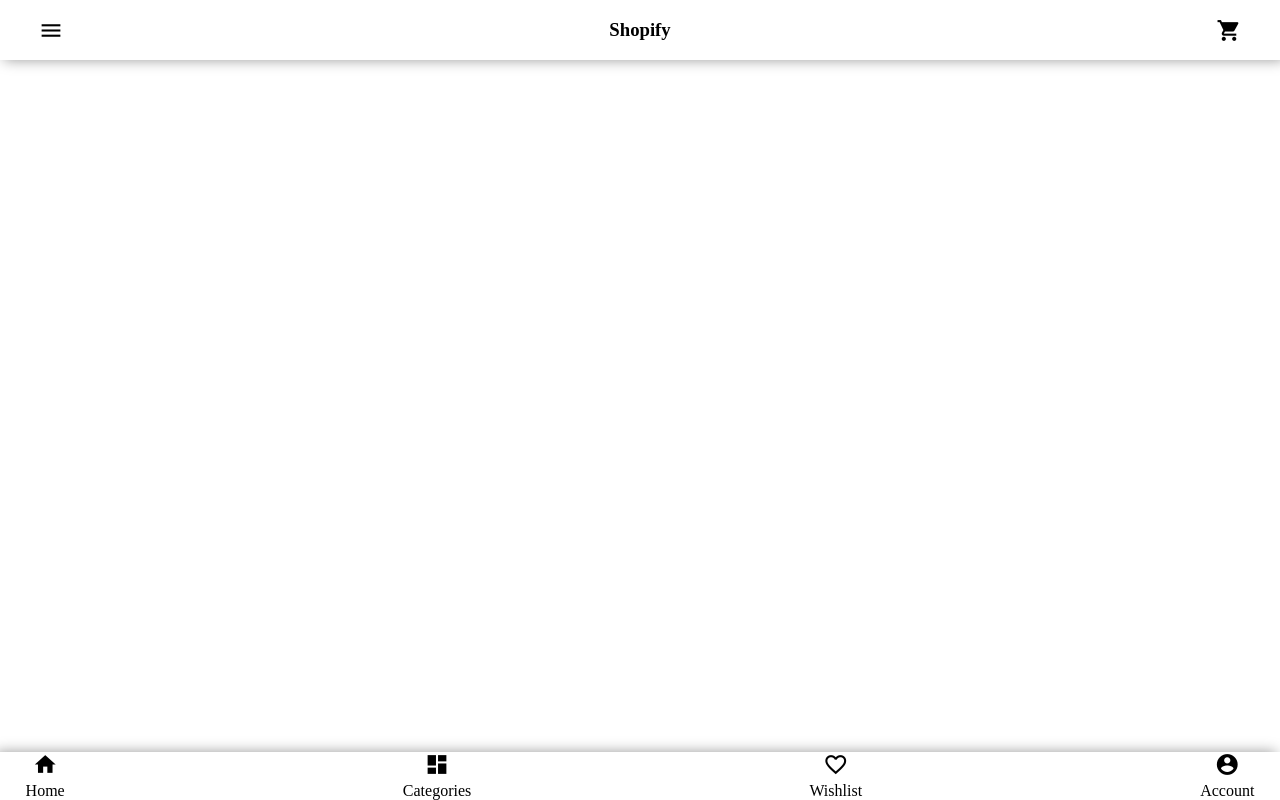
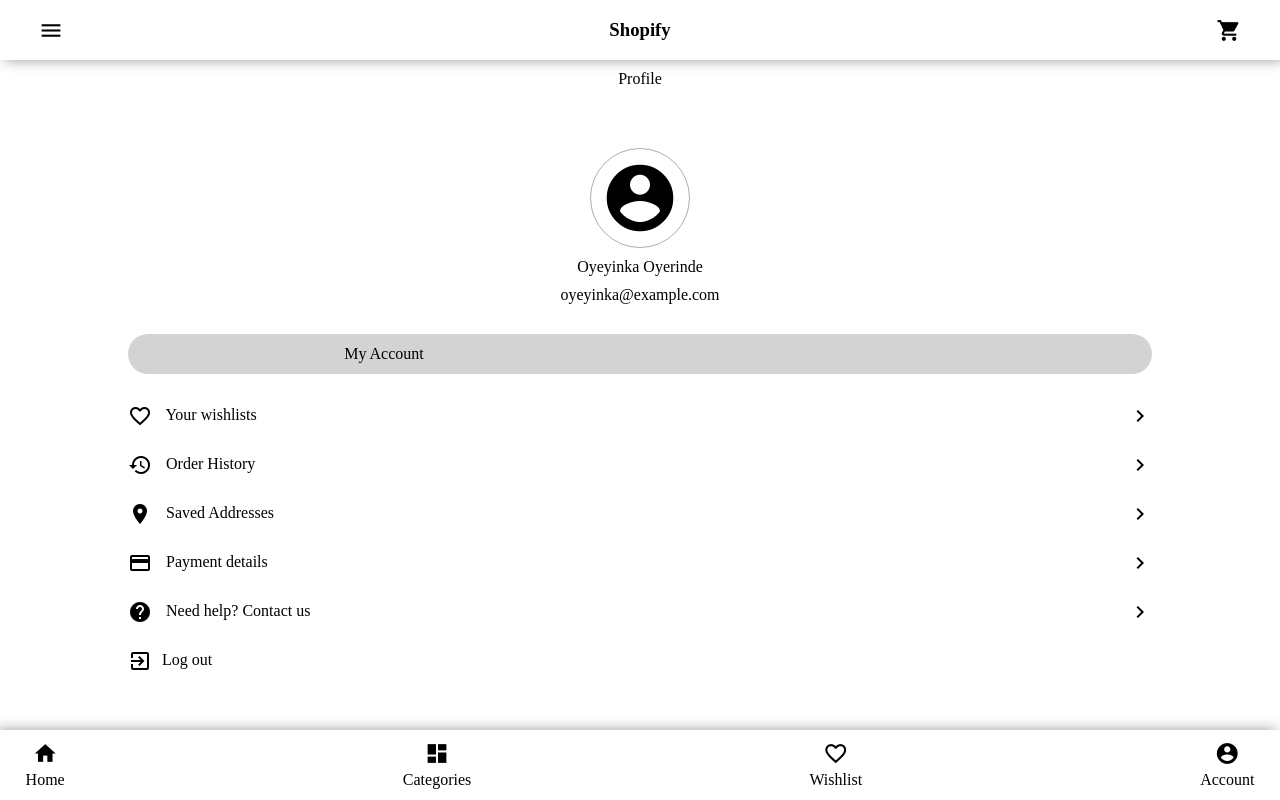
Before and after one commit to saykeed/Portfolio, a Nuxt app: page /Account in a window 1280 px wide. Built offline with nearby package versions, Linux system fonts and the light colour scheme.

Commit message:
worked on the account profile page

```diff
--- a/components/Footer.vue
+++ b/components/Footer.vue
@@ -18,7 +18,7 @@ export default {
                 {text: 'Home', icon: 'home', route: '/'},
                 {text: 'Categories', icon: 'dashboard', route: '/Category'},
                 {text: 'Wishlist', icon: 'favorite_border', route: '/Wishlist'},
-                {text: 'Account', icon: 'account_circle', route: '/signup'}
+                {text: 'Account', icon: 'account_circle', route: '/Account'}
             ]
         }
     }
@@ -27,6 +27,7 @@ export default {
 
 <style>
     .footer{
+        height: 70px;
         display: flex;
         align-items: center;
         justify-content: space-between;
--- /dev/null
+++ b/pages/Account.vue
@@ -0,0 +1,112 @@
+<template>
+  <div class="account">
+    <div class="accountHeader">
+      <p>Profile</p>
+    </div>
+
+    <div class="accountWrap">
+      <div class="accountHolder">
+        <div class="accountImg">
+          <i class="material-icons">account_circle</i>
+        </div>
+        <p>Oyeyinka Oyerinde</p>
+        <p>oyeyinka@example.com</p>
+      </div>
+      <div class="accountInfoTab">
+        <p>My Account</p>
+      </div>
+
+      <div class="accountOptions" v-for="option in options" :key="option.text">
+        <p> <i class="material-icons">{{ option.icon }}</i> {{ option.text }}</p>
+        <i class="material-icons">chevron_right</i>
+      </div>
+        <p class="logout"> <i class="material-icons">exit_to_app</i>Log out</p>
+    </div>
+  </div>
+</template>
+
+<script>
+export default {
+  layout: 'default',
+  data() {
+    return {
+      options: [
+        {text: 'Your wishlists', icon: 'favorite_border'},
+        {text: 'Order History', icon: 'history'},
+        {text: 'Saved Addresses', icon: 'location_on'},
+        {text: 'Payment details', icon: 'credit_card'},
+        {text: 'Need help? Contact us', icon: 'help'}
+      ]
+    }
+  }
+}
+</script>
+
+<style scoped>
+  .account{
+    position: relative;
+  }
+  .accountHeader{
+    text-align: center;
+  }
+  .accountWrap{
+    width: 80%;
+    margin: 60px auto 20px;
+
+  }
+  .accountHolder{
+    text-align: center;
+    margin: 0px auto;
+  }
+  .accountHolder .accountImg{
+    width: 100px;
+    height: 100px;
+    border-radius: 100px;
+    border: 1px solid rgba(0, 0, 0, 0.323);
+    display: flex;
+    align-items: center;
+    justify-content: center;
+    margin: 10px auto;
+  }
+  .accountHolder p{
+    margin: 10px auto;
+  }
+  .accountImg i{
+    font-size: 80px;
+  }
+  .accountInfoTab{
+    height: 40px;
+    display: flex;
+    align-items: center;
+    justify-content: space-between;
+    background: rgba(0, 0, 0, 0.172);
+    border-radius: 20px;
+    margin: 30px auto;
+  }
+  .accountInfoTab p{
+    text-align: center;
+    width: 50%;
+  }
+  .accountOptions{
+    display: flex;
+    align-items: center;
+    justify-content: space-between;
+    margin: 25px auto;
+  }
+  .accountOptions i{
+    vertical-align: middle;
+    font-size: 24px;
+  }
+  .accountOptions p i{
+    margin-right: 10px;
+  }
+  .accountWrap .logout i{
+    vertical-align: middle;
+    font-size: 24px;
+    margin-right: 10px;
+  }
+  .accountWrap .logout{
+    margin: 15px auto;
+  }
+
+</style>
```
